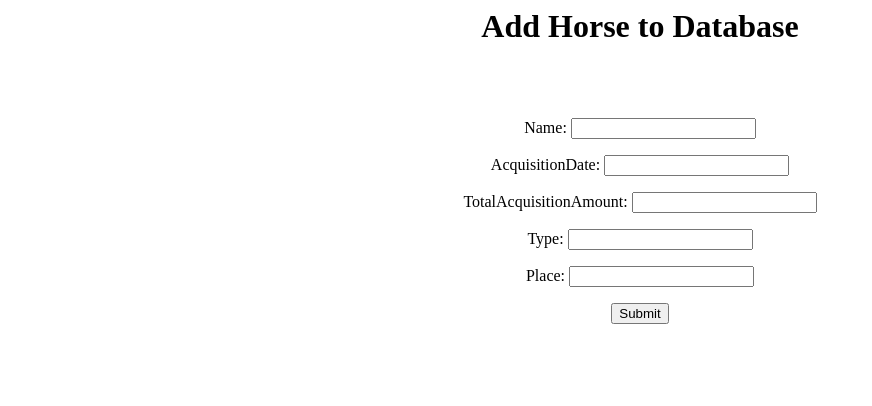
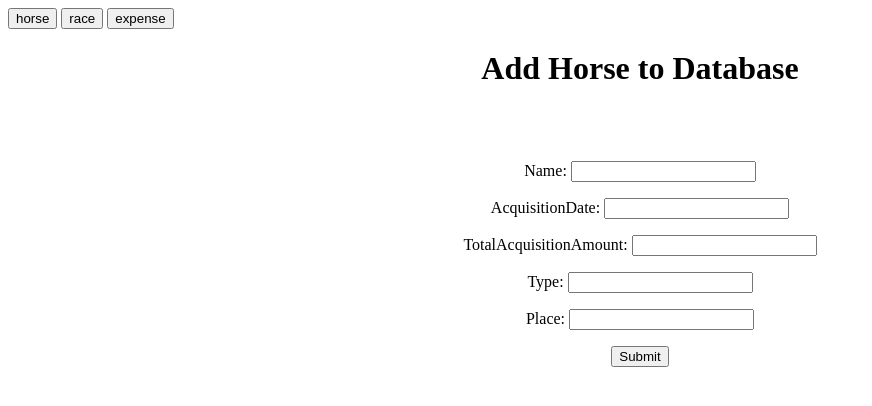
Before and after one commit to littlemac23/WorkingHorse, a Django app: page /add_horse in a window 1280 px wide. Shown: the top 406 px of the page, without its empty margins (0-872 px from the left). Run offline with Django 4.2, Linux system fonts and the light colour scheme.

Commit message:
add nav buttons to pages

```diff
--- a/home/templates/Horse/add_horse.html
+++ b/home/templates/Horse/add_horse.html
@@ -1,4 +1,6 @@
-
+<button onclick="location.href = 'add_horse'">horse</button>
+<button onclick="location.href = 'racePage'">race</button>
+<button onclick="location.href = 'expensePage'">expense</button>
 <center>
   <h1> Add Horse to Database</h1>
   <br/><br/>
--- a/home/templates/expensePage.html
+++ b/home/templates/expensePage.html
@@ -1 +1,4 @@
+<button onclick="location.href = 'add_horse'">horse</button>
+<button onclick="location.href = 'racePage'">race</button>
+<button onclick="location.href = 'expensePage'">expense</button>
 <h1>Heyyyy</h1>
--- a/home/templates/racePage.html
+++ b/home/templates/racePage.html
@@ -1 +1,4 @@
+<button onclick="location.href = 'add_horse'">horse</button>
+<button onclick="location.href = 'racePage'">race</button>
+<button onclick="location.href = 'expensePage'">expense</button>
 <h1>BYee</h1>
```
